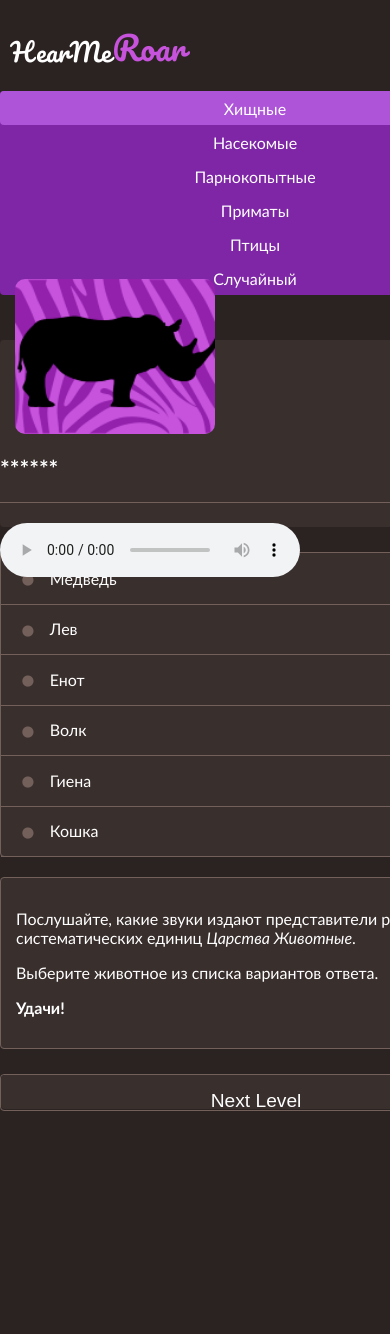
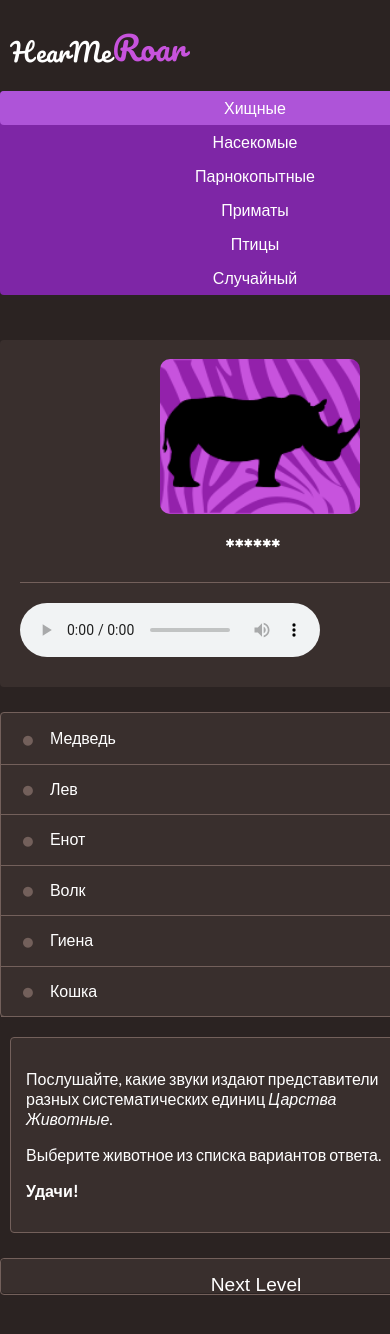
Before and after one commit to anksuunamun/animal-voices-quiz, a React (Create React App) app: page / in a window 390 px wide. Shown: the top 1334 px of the page. Before the commit the page ends 1151 px from the top, so only its background shows below. Built offline with nearby package versions, Linux system fonts and the light colour scheme.

Commit message:
fix: add correct display before 556px

```diff
--- a/src/components/Question/Question.module.css
+++ b/src/components/Question/Question.module.css
@@ -42,14 +42,30 @@
 
 }
 
-@media screen and (max-width: 760px) {
+ @media screen and (max-width: 556px) {
     .questionWrapper {
         display: grid;
         grid-template-columns: 1fr;
         row-gap: 20px;
+        height: 315px;
+        justify-items: center;
+        max-width: 505px;
     }
-    .questionWrapper img {
-        justify-self: start;
+    .songWrapper .greyLine {
+        max-width: 465px ;
+        width: 465px;
+        margin-left: 0px;
+    }
+    .songWrapper audio {
+        max-width: 465px !important;
+
+    }
+    .songWrapper {
+        max-width: 475px !important;
+        padding-right: 0px !important;
+    }
+    .songWrapper .birdName {
+        text-align: center;
     }
 }
 
@@ -59,6 +75,15 @@
     }
 }
 
-@media screen and (max-width: 830px) {
-
+@media screen and (max-width: 768px) {
+    .songWrapper {
+        max-width: 198px;
+    }
+    .greyLine {
+        max-width: 198px;
+        margin-left: 0px;
+    }
+    .songWrapper audio {
+        max-width: 198px;
+    }
 }
--- a/src/index.css
+++ b/src/index.css
@@ -5,8 +5,8 @@ html, body {
 }
 
 body {
-  /*  font-family: 'Lato', sans-serif; */
-  font-family: 'Gill Sans', 'Gill Sans MT', Calibri, 'Trebuchet MS', sans-serif;
+  font-family: 'Lato', sans-serif;
+ /* font-family: 'Gill Sans', 'Gill Sans MT', Calibri, 'Trebuchet MS', sans-serif; */
 
 }
 
@@ -125,5 +125,16 @@ hr {
     .contentWrapper {
         width: 510px;
     }
+}
+@media screen and (max-width: 556px) {
+    .contentWrapper {
 
+    }
+    .answersWrapper .contentWrapper {
+    }
+
+    .descriptionWrap {
+        width: 400px;
+        margin-left: 10px;
+    }
 }
```
